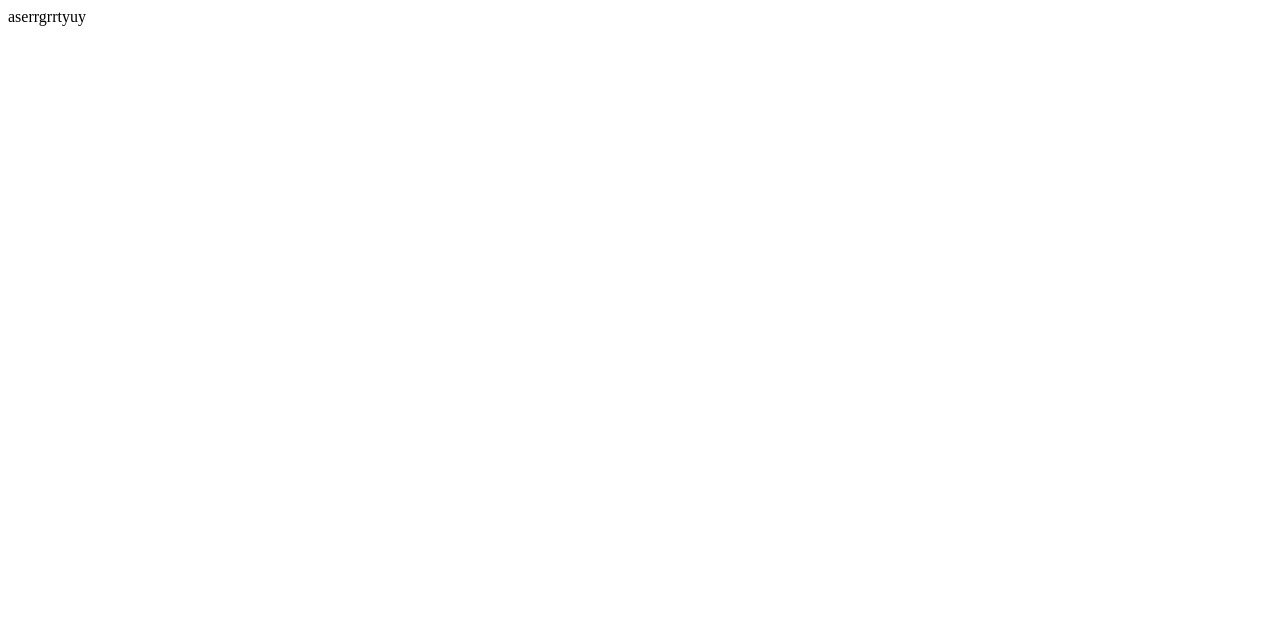
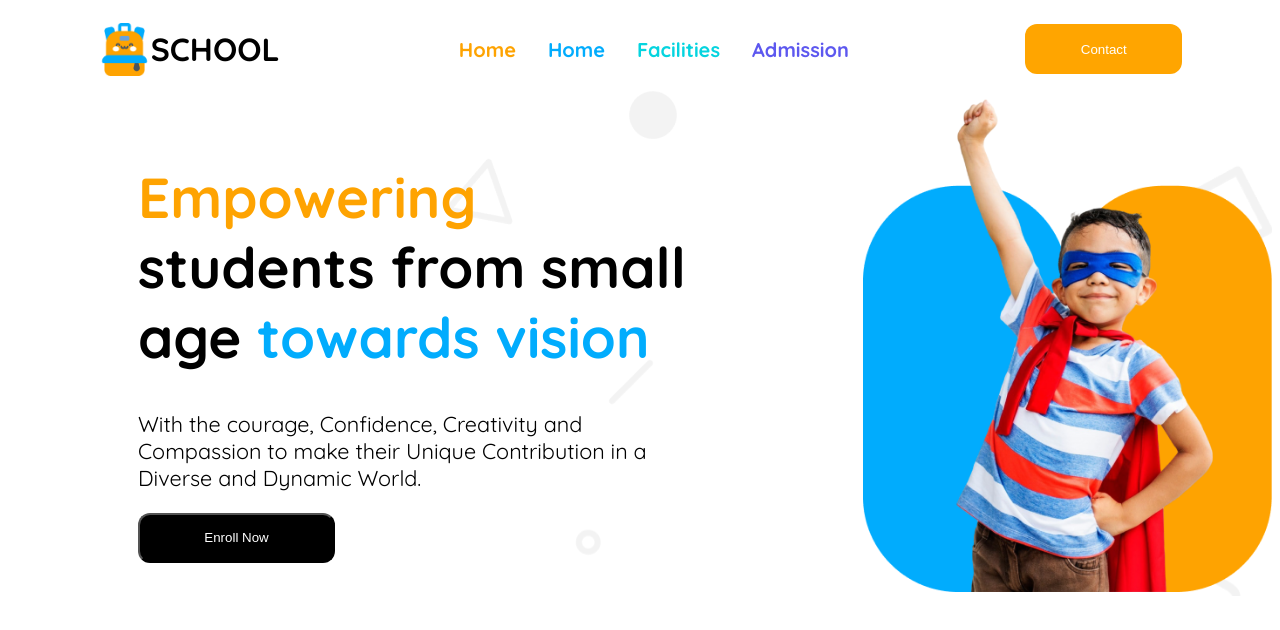
Before and after one commit to Eshan70/Assignment2-website, a plain HTML site: page index.html in a window 1280 px wide. Drawn offline with Linux system fonts and the light colour scheme.

Commit message:
my name is eshan

```diff
--- a/eshan/style.css
+++ b/eshan/style.css
@@ -1,4 +1,100 @@
-.e{
-    color: aqua;
-    background-color: beige;
+@import url('https://fonts.googleapis.com/css2?family=Fira+Sans:ital,wght@0,100;0,200;0,300;0,400;0,500;0,600;0,700;0,800;0,900;1,100;1,200;1,300;1,400;1,500;1,600;1,700;1,800;1,900&family=Open+Sans:ital,wght@0,300..800;1,300..800&family=Quicksand:wght@300..700&family=Work+Sans:ital,wght@0,100..900;1,100..900&display=swap');
+
+.quicksand{
+    font-family: "Quicksand", serif;
+    font-optical-sizing: auto;
+    font-weight: <weight>;
+    font-style: normal;
+  }
+  .background{
+    background-image: url(../assets/bg.png);
+  }
+  .flex{
+    display: flex;
+  }
+  .b{
+    border: none;
+  }
+  .nav-div{
+    max-width: 1440px;
+    justify-content: space-around;
+    align-items: center;
+
+  }
+  .e{
+    align-items: center;
+  }
+  .a{
+    font-weight: bold;
+    font-size: 1.25rem;
+    text-decoration: none;
+    margin-right: ;
+  }
+  .nav-div2{
+    max-width: 387px;
+    gap: 32px;
 }
+.a1{
+    color: #FEA301;
+}
+.a2{
+ color: #01ACFD;
+}
+.a3{
+    color: #05D4DF;
+}
+.a4{
+    color: #5D58EF;
+}
+  .img1{
+    max-width: 53px;
+    max-height: 60px;
+  }
+  .btn1{
+    border-radius: 12px;
+     width: 157px;
+    height: 50px;
+    color: white;
+    background-color: orange;
+    border: none;
+  }
+  .div4{
+    max-width: 640px;
+  }
+  .empower{
+    font-weight: 56px;
+    font-size: 3.52rem;
+    max-width: 640px;
+  }
+  .p1{
+    font-weight: 400px;
+    font-size: 1.35rem;
+    max-width: 640px;
+  }
+  .btn2{
+    background-color: black;
+    color: white;
+    width: 197px;
+    height: 50px;
+    border-radius: 12px;
+  }
+  .s{
+    color: #FEA301;
+  }
+  .p{
+    color: #01ACFD;
+  }
+  .g{
+
+    margin-left: 130px;
+    max-width:1258px ;
+    align-items: center;
+    gap: 167px;
+  }
+  .src{
+    max-width: 668px;
+    /* margin-right: 0; */
+  }
+  .img2{
+      width: 100%;
+  }
--- a/index.html
+++ b/index.html
@@ -4,8 +4,38 @@
     <meta charset="UTF-8">
     <meta name="viewport" content="width=, initial-scale=1.0">
     <title>Document</title>
+    <link rel="stylesheet" href="eshan/style.css">
 </head>
-<body>
-    aserrgrrtyuy
+<body class="quicksand ">
+   <div class="nav-div flex">
+    <div class="flex e">
+        <img class="img1" src="assets/logo.png" alt="">
+        <h1>SCHOOL</h1>
+    </div>
+    <div class="flex nav-div2">
+        <a class="a1 a" href="">Home</a>
+        <a class="a2 a" href="">Home</a>
+        <a class="a3 a" href="">Facilities</a>
+        <a class="a4 a" href="">Admission</a>
+    </div>
+    <div>
+        <button class="btn1">Contact</button>
+    </div>
+   </div>
+
+
+   <div class=" background flex g">
+
+        <div class="div4">
+            <h1 class="empower"><span class="s">Empowering</span>
+                students from small age <span class="p">towards vision</span></h1>
+                <p class="p1">With the courage, Confidence, Creativity and Compassion to make their Unique Contribution in a Diverse and Dynamic World.</p>
+                <button class="btn2">Enroll Now</button>
+       </div>
+
+       <div class="src">
+        <img class="img2" src="assets/hero-kids.png" alt="">
+       </div>
+   </div>
 </body>
 </html>
```
